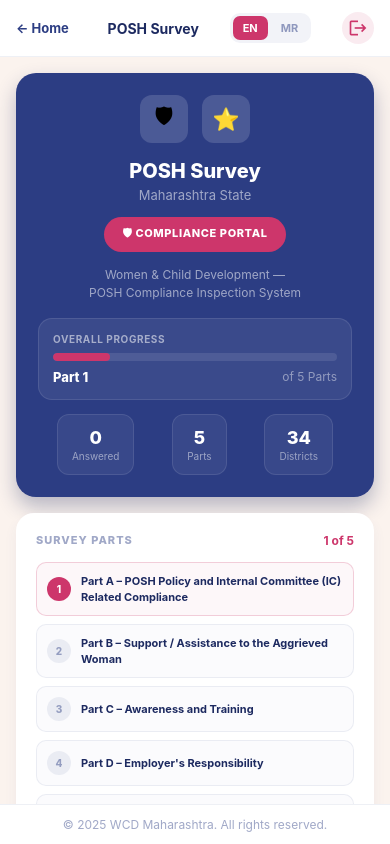
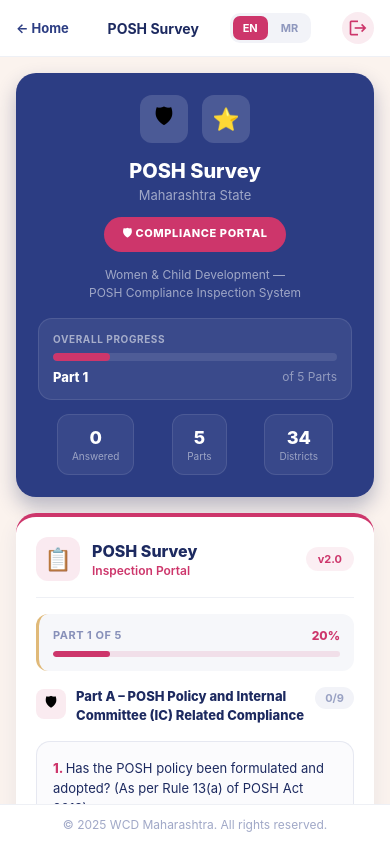
Before and after one commit to mohinimraut7/wcdposhmobile, a React Native app: screen /Survey in a window 390 px wide. Built offline with nearby package versions, Linux system fonts and the light colour scheme.

Commit message:
posh survey remove extra part

```diff
--- a/src/screens/PoshSurveyScreen.tsx
+++ b/src/screens/PoshSurveyScreen.tsx
@@ -268,7 +268,7 @@
         </View>
 
         {/* ── Parts Tracker ── */}
-        <View style={s.partsCard}>
+        {/* <View style={s.partsCard}>
           <View style={s.partsHead}>
             <Text style={s.partsLabel}>SURVEY PARTS</Text>
             <Text style={s.partsTag}>{partIndex + 1} of {TOTAL_PARTS}</Text>
@@ -297,7 +297,7 @@
           <View style={s.secureNote}>
             <Text style={s.secureText}>🔒 Secure Government Portal · 256-bit SSL</Text>
           </View>
-        </View>
+        </View> */}
 
         {/* ── Survey Card ── */}
         <View style={s.card}>
```
